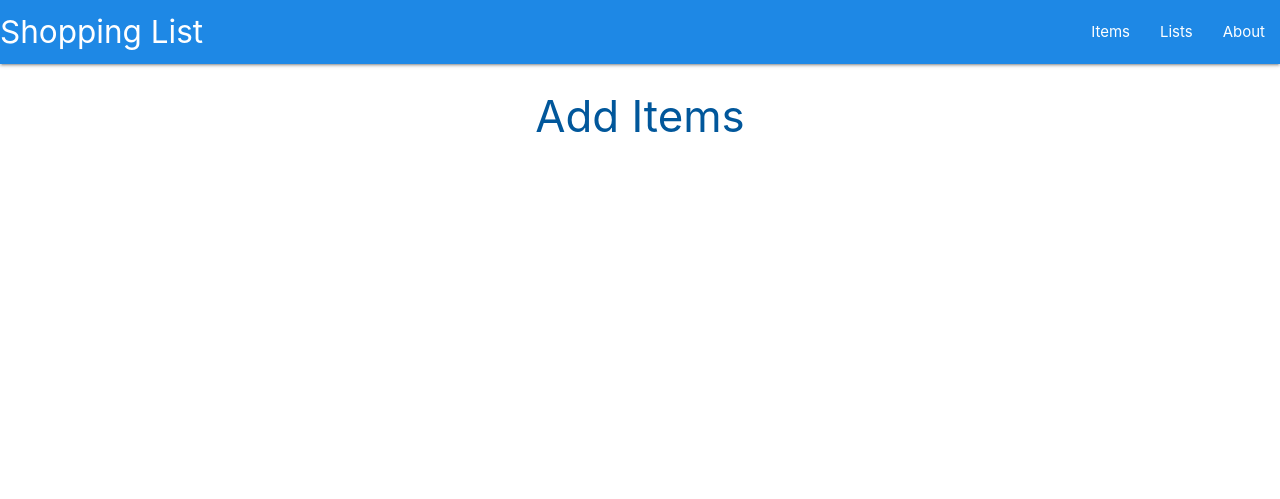
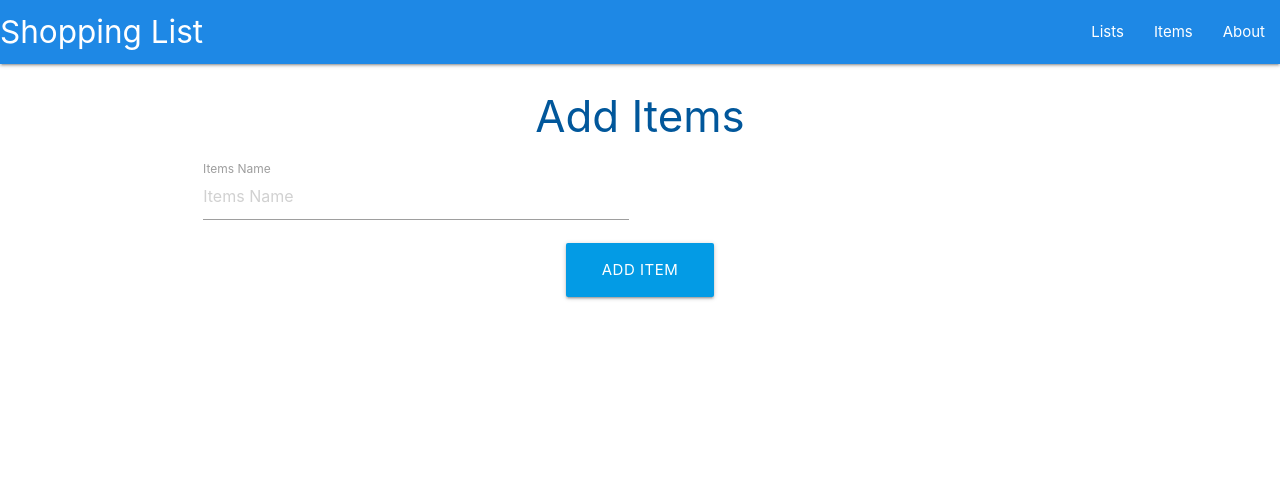
Before and after one commit to TomaszWoloszyn983/shopping-list-application, a Django app: page /additem/ in a window 1280 px wide. Shown: the top 499 px of the page. Run offline with Django 3.2, Linux system fonts and the light colour scheme.

Commit message:
Create add-item function. Database error: column doesn't exists

```diff
--- a/list/views.py
+++ b/list/views.py
@@ -60,15 +60,16 @@ def edit_list(request, slug):
         list = request.POST.get("lists_name")
         print(f'Received from POST: {list}')
         slugified = slugify(list)
-        # lists_slug.name = list
-        # lists_slug.slug = slugified
+        lists_slug.name = list
+        lists_slug.slug = slugified
         new_list = List(name = list, slug = slugified)
         new_list.save()
+        # lists_slug.update(name='list', slug=slugified)
 
         # Redirecting to the page that displays all lists.
         lists = List.objects.order_by('-create_date')
         output = ', '.join([list.name for list in lists])
-        context = {'list': list}
+        context = {'slug': slug}
         return render(request, 'list.html', context)
 
     context = {'slug': slug}
--- a/templates/add_item.html
+++ b/templates/add_item.html
@@ -3,6 +3,24 @@
 
 <h3 class="light-blue-text text-darken-4 center-align">Add Items</h3>
 
+<div class="row light-blue-text text-darken-4">
+    <form class="col s12 " method="POST" action="{% url 'add_item' %}">
+      {% csrf_token %}
+      <div class="row ">
+        <div class="input-field col s6 center-align">
+          <input placeholder="Items Name" id="lists_name" name="items_name" type="text" class="validate" required>
+          <label for="items_name">Items Name</label>
+        </div>
+
+        <div class="row">
+            <divc class="col s12 center-align">
+                <button type="submit" href="{% url 'lists' %}" class="btn-large light-blue darken-1">
+                    Add Item <i class="fas fa plus=square right"></i>
+                </button>
+            </div>
+        </div>
+    </form>
+  </div>
 
 
 {% endblock %}
--- a/templates/base.html
+++ b/templates/base.html
@@ -20,8 +20,8 @@
           <link rel="stylesheet" href="https://cdnjs.cloudflare.com/ajax/libs/font-awesome/6.2.0/css/all.min.css" integrity="sha512-xh6O/CkQoPOWDdYTDqeRdPCVd1SpvCA9XXcUnZS2FmJNp1coAFzvtCN9BmamE+4aHK8yyUHUSCcJHgXloTyT2A==" crossorigin="anonymous" referrerpolicy="no-referrer" />
           <a href="#" data-target="mobile-demo" class="sidenav-trigger"><i class="fas fa-bars"></i></a>
           <ul class="right hide-on-med-and-down">
+            <li><a href="{% url 'lists' %}">Lists</a></li>
             <li><a href="{% url 'items' %}">Items</a></li>
-            <li><a href="{% url 'lists' %}">Lists</a></li>
             <li><a href="#">About</a></li>
           </ul>
         </div>
@@ -29,8 +29,8 @@
 
       <!-- mobile sidebar -->
       <ul class="sidenav" id="mobile-demo">
-        <li><a href="{% url 'items' %}">Home</a></li>
         <li><a href="{% url 'lists' %}">Lists</a></li>
+        <li><a href="{% url 'items' %}">Items</a></li>
         <li><a href="#">About</a></li>
       </ul>
     </header>
--- a/templates/delete_list.html
+++ b/templates/delete_list.html
@@ -7,7 +7,7 @@
 <div class="row light-blue-text text-darken-4">
 
   <div class="row">
-      <divc class="col s12 center-align">
+      <div class="col s12 center-align">
             <a href="{% url 'lists' %}" class="btn-large light-blue darken-1"> Return to lists </a>
       </div>
   </div>
```
Also changed, not shown: list/models.py (+3 -6 lines), README.md, images/errors/er1.jpg (added), images/errors/er2.jpg (added), images/errors/er3.jpg (added), images/errors/er4.jpg (added), images/errors/er5.jpg (added), images/errors/er6.jpg (added), list/migrations/0001_initial.py, list/migrations/0002_auto_20221007_0633.py (deleted), list/migrations/0003_auto_20221007_0648.py (deleted), list/migrations/0004_list.py (deleted), list/migrations/0005_auto_20221014_0651.py (deleted), list/migrations/0006_auto_20221016_0747.py (deleted), 1 more files.
